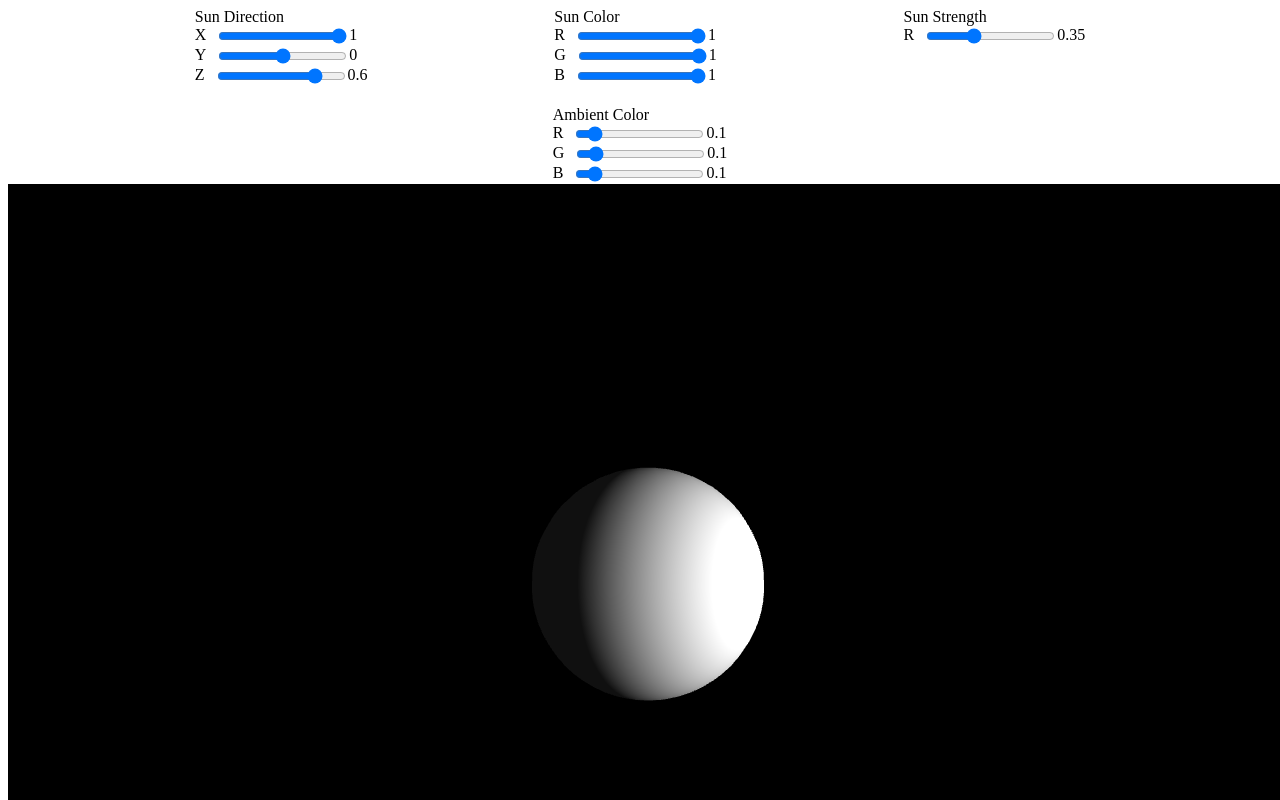
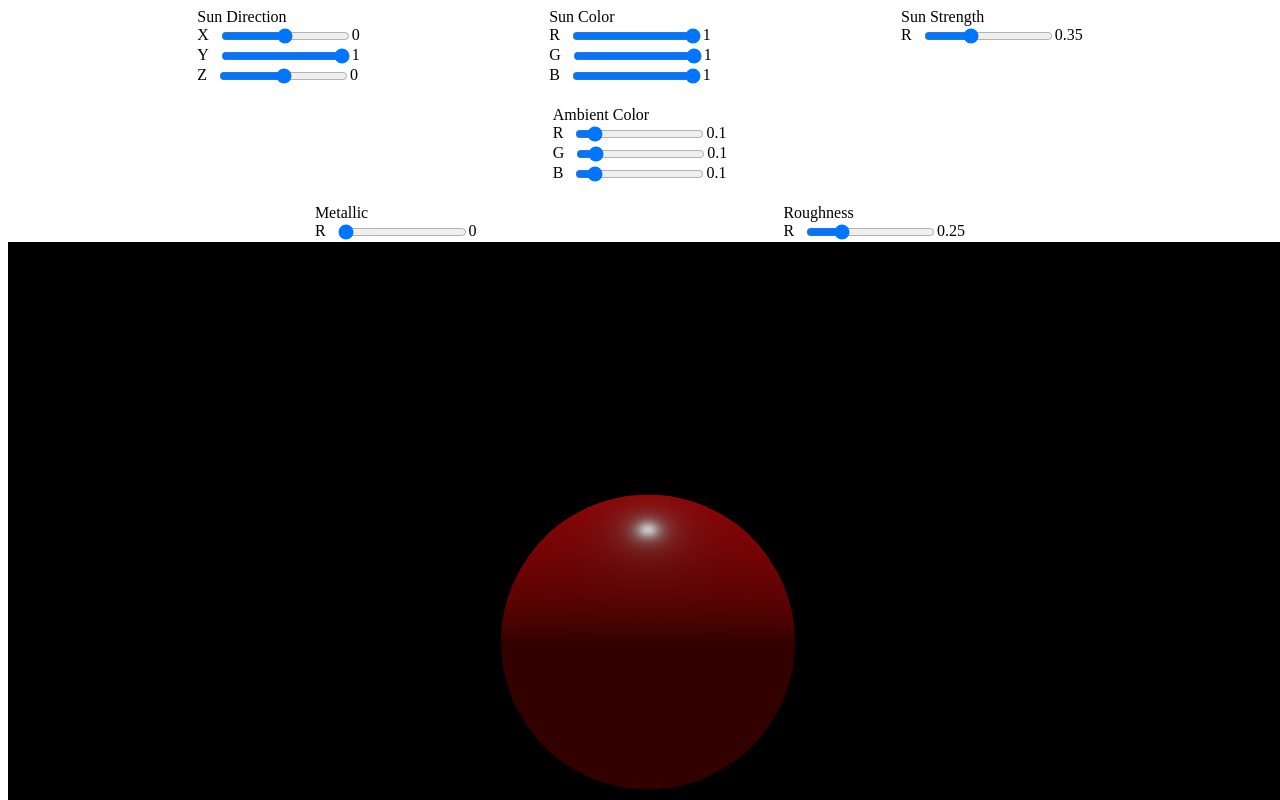
Before and after one commit to GilbertNordhammar/webgl-rendering-portfolio, a Next.js app: page /pbr-pipeline in a window 1280 px wide. Shown: the top 800 px of the page. Built offline with nearby package versions, Linux system fonts and the light colour scheme.

Commit message:
implemented basic PBR

```diff
--- a/pages/pbr-pipeline/index.tsx
+++ b/pages/pbr-pipeline/index.tsx
@@ -8,40 +8,33 @@ let scene: THREE.Scene;
 let camera: THREE.PerspectiveCamera;
 let renderer: THREE.WebGLRenderer;
 let mesh: THREE.Mesh;
-let material: THREE.ShaderMaterial
+const material = new THREE.ShaderMaterial({
+  lights: true,
+  defines: {
+    MAX_DIRECTIONAL_LIGHTS: 1
+  }
+});
 
 const sun = new THREE.DirectionalLight(0xFFFFFF, 1)
 const ambientLight = new THREE.AmbientLight(0xFFFFFF, 0.2)
 
 const init = async () => {
   camera = new THREE.PerspectiveCamera(70, window.innerWidth / window.innerHeight, 0.01, 10)
-  camera.position.z = 1
+  camera.position.z = 0.8
 
   scene = new THREE.Scene()
   scene.add(ambientLight)
   scene.add(sun)
 
-  let vertexShader: string = await loadShaderCode("pbr-pipeline/vert.glsl");
-  let fragmentShader: string = await loadShaderCode("pbr-pipeline/frag.glsl");
+  material.uniforms = {
+    ...material.uniforms,
+    ...THREE.UniformsLib["lights"],
+    directionalLightsCount: { value: 1 }
+  }
+  material.vertexShader = await loadShaderCode("pbr-pipeline/vert.glsl")
+  material.fragmentShader = await loadShaderCode("pbr-pipeline/frag.glsl")
 
-  let modelMatrix = new Matrix4()
-  modelMatrix.multiply(camera.modelViewMatrix)
 
-  console.log(THREE.UniformsLib)
-
-  scene.getObjectById
-  const uniforms = {
-    ...THREE.UniformsLib["lights"],
-    directionalLightsCount: { value: 1 },
-    sunStrength: { value: 1 }
-  }
-
-  material = new THREE.ShaderMaterial({
-    uniforms,
-    vertexShader: vertexShader,
-    fragmentShader: fragmentShader,
-    lights: true
-  });
   material.defines = {
     MAX_DIRECTIONAL_LIGHTS: 1
   }
@@ -59,8 +52,8 @@ const init = async () => {
 }
 
 function animation(time) {
-  mesh.rotation.x = time / 2000;
-  mesh.rotation.y = time / 1000;
+  // mesh.rotation.x = time / 2000;
+  // mesh.rotation.y = time / 1000;
 
   renderer.render(scene, camera);
 }
@@ -78,7 +71,7 @@ export default function PBRPipeline() {
           dimensions={3}
           vectorType="position"
           inputType="slider"
-          defaultValue={new Vector3(1, 0, 0.6)}
+          defaultValue={new Vector3(0, 1, 0)}
           minValue={-1}
           maxValue={1}
           onChange={pos => {
@@ -124,6 +117,37 @@ export default function PBRPipeline() {
           }}
         />
       </div>
+      <div style={{ display: "flex", justifyContent: "space-evenly", marginTop: "20px" }}>
+        <VectorFields
+          label="Metallic"
+          dimensions={1}
+          vectorType="color"
+          inputType="slider"
+          defaultValue={0}
+          minValue={0}
+          maxValue={1}
+          onChange={value => {
+            if (!material.uniforms.metallic)
+              material.uniforms.metallic = { value: 0 }
+            material.uniforms.metallic.value = value.x
+          }}
+        />
+        <VectorFields
+          label="Roughness"
+          dimensions={1}
+          vectorType="color"
+          inputType="slider"
+          defaultValue={0.25}
+          minValue={0}
+          maxValue={1}
+          onChange={value => {
+            if (!material.uniforms.roughness)
+              material.uniforms.roughness = { value: 0 }
+            material.uniforms.roughness.value = value.x
+            console.log(material.uniforms.roughness.value)
+          }}
+        />
+      </div>
     </div>
   )
 }
```
Also changed, not shown: public/shaders/pbr-pipeline/frag.glsl, public/shaders/pbr-pipeline/vert.glsl.
